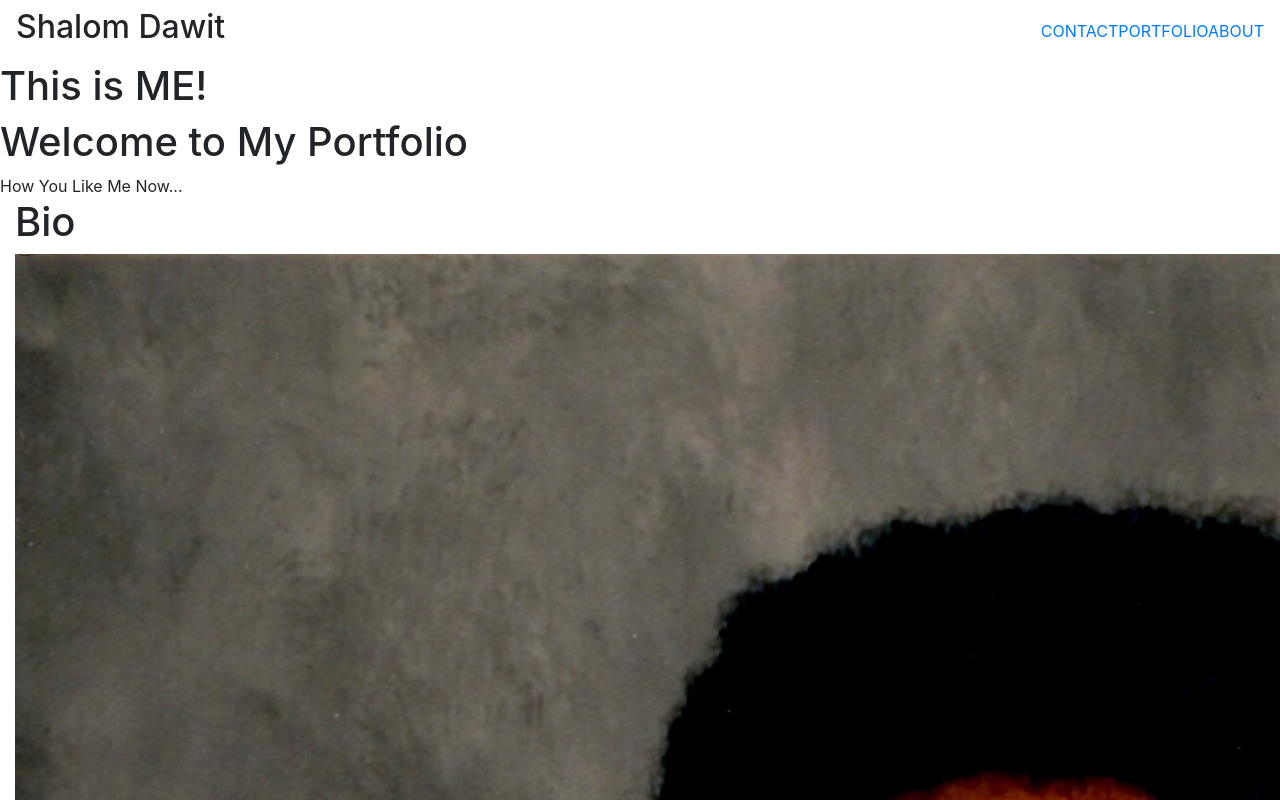
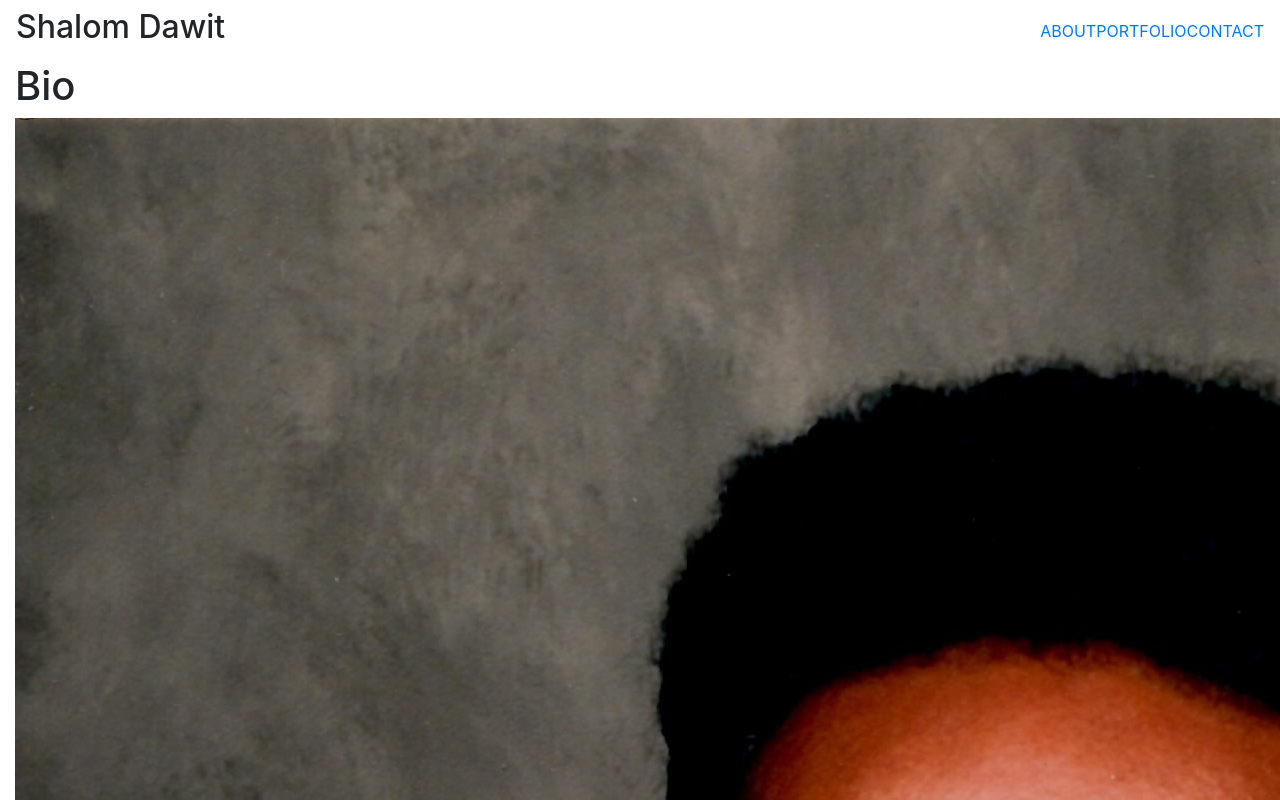
Before and after one commit to MrDawit/Portafoglio_react, a React (Create React App) app in the folder portafoglio/: page /#/main in a window 1280 px wide. Shown: the top 800 px of the page. Built offline with nearby package versions, Linux system fonts and the light colour scheme.

Commit message:
assignment requirement fix (Header)

```diff
--- a/portafoglio/src/App.js
+++ b/portafoglio/src/App.js
@@ -34,9 +34,9 @@ class App extends Component {
         return <Router>
             <ProjectProvider>
             <Switch>
-            <Route exact path="/" component={ProjectList}></Route>
-            <Route exact path="/react-portfolio" component={ProjectList}></Route>
-
+            {/* <Route exact path="/" component={ProjectList}></Route>
+            <Route exact path="/react-portfolio" component={ProjectList}></Route> */}
+            <Route exact path="/" component={MainPage}></Route>
             <Route exact path='/main' component={MainPage} />
             <Route exact path='/contact' component={ContactPage} />
             <Route exact path='/portfolio' component={PortfolioPage} />
--- a/portafoglio/src/components/Header/index.js
+++ b/portafoglio/src/components/Header/index.js
@@ -1,17 +1,19 @@
 import React from "react";
 import "./style.css";
+import { Link } from 'react-router-dom';
 
-
-
+// Depending on the current path, this component sets the "active" class on the appropriate navigation link item
 function Header() {
   return (
-    <div className="Header">
-      <h1>This is ME!</h1>
-      <h1>Welcome to My Portfolio </h1>
-            <div className="Header-Subtitle">How You Like Me Now...</div>
-
-    </div>
-  )
+    <nav class="navbar">
+                <h2>Shalom Dawit</h2>
+                <form>
+                <Link id="red" to="/main">ABOUT</Link>
+                    <Link id="green" to="/portfolio">PORTFOLIO</Link>
+                    <Link id="blue" to="/contact">CONTACT</Link>
+                </form>
+            </nav>
+  );
 }
 
 export default Header;
--- a/portafoglio/src/components/Navbar/index.js
+++ /dev/null
@@ -1,19 +0,0 @@
-import React from "react";
-import "./style.css";
-import { Link } from 'react-router-dom';
-
-// Depending on the current path, this component sets the "active" class on the appropriate navigation link item
-function Navbar() {
-  return (
-    <nav class="navbar">
-                <h2>Shalom Dawit</h2>
-                <form>
-                    <Link id="blue" to="/contact">CONTACT</Link>
-                    <Link id="green" to="/portfolio">PORTFOLIO</Link>
-                    <Link id="red" to="/index">ABOUT</Link>
-                </form>
-            </nav>
-  );
-}
-
-export default Navbar;
--- a/portafoglio/src/pages/contactPage.jsx
+++ b/portafoglio/src/pages/contactPage.jsx
@@ -1,5 +1,5 @@
 import React from 'react';
-import Navbar from '../components/Navbar';
+// import Navbar from '../components/Header';
 import Footer from '../components/Footer';
 import Header from '../components/Header';
 
@@ -7,7 +7,7 @@ const ContactPage = () => {
 
     return (
         <div>
-            <Navbar />
+            {/* <Navbar /> */}
             <Header />
             {/* <ul>
                 {["I ", "am a ", "Coder"].map((contact, idx) => {
--- a/portafoglio/src/pages/index.jsx
+++ b/portafoglio/src/pages/index.jsx
@@ -1,6 +1,6 @@
 import React from 'react';
 import { Link } from 'react-router-dom';
-import Navbar from '../components/Navbar';
+// import Navbar from '../components/Header';
 import Header from '../components/Header';
 import Footer from '../components/Footer';
 
@@ -8,7 +8,7 @@ const MainPage = () => {
 
     return (
         <>
-            <Navbar />
+            {/* <Navbar /> */}
             <Header />
             <main className="col-xs-12 col-lg-10">
 
--- a/portafoglio/src/pages/portfolioPage.jsx
+++ b/portafoglio/src/pages/portfolioPage.jsx
@@ -1,5 +1,6 @@
 import React from 'react';
-import Navbar from '../components/Navbar';
+// import Navbar from '../components/Header';
+import Header from "../components/Header";
 import Footer from '../components/Footer';
 import ProjectList from '../components/Project-List';
 import {ProjectProvider} from "../utils/ProjectContext";
@@ -9,8 +10,8 @@ const ProjectListPage = () => {
     return (
 
         <>
-            <Navbar />
-
+            {/* <Navbar /> */}
+<Header/>
             <ProjectProvider>
       <ProjectList/>
       </ProjectProvider>
```
Also changed, not shown: 1 other file (tests, documents, lock files or other folders).
